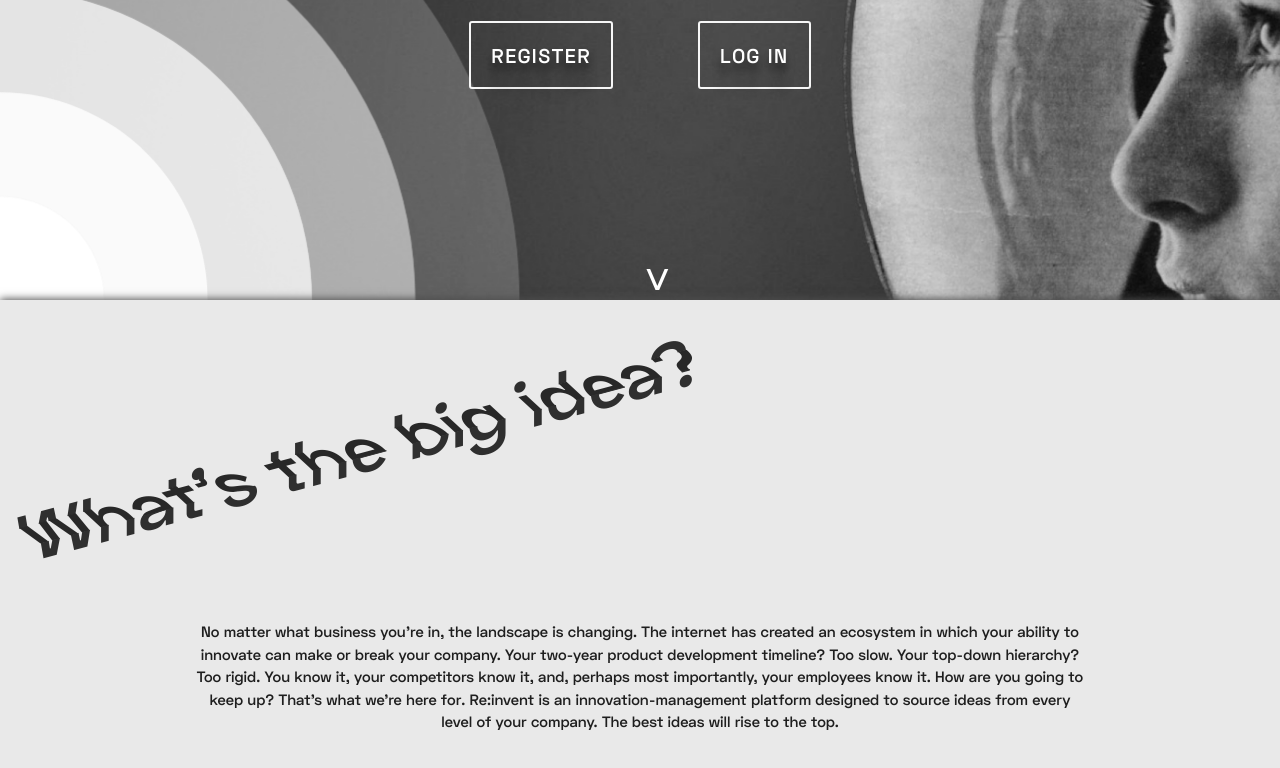
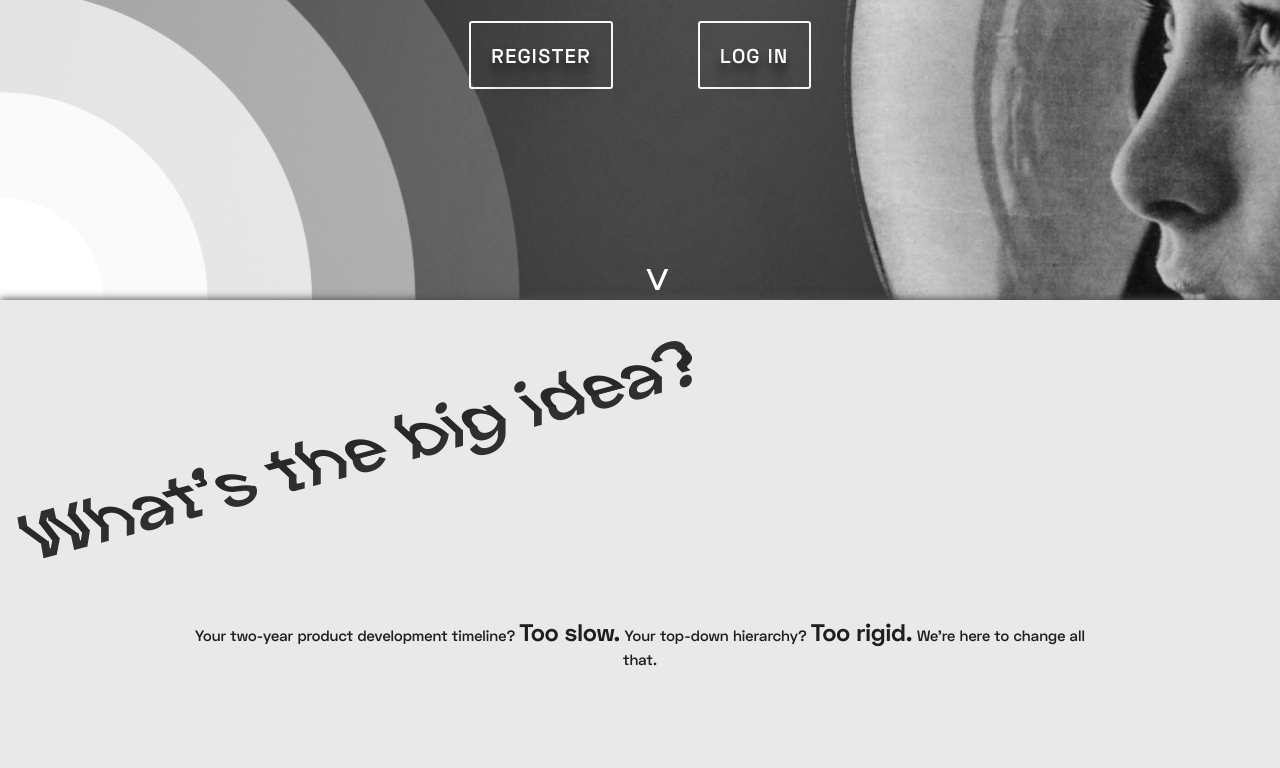
Before and after one commit to tzlomke/reinvent, a React (Create React App) app in the folder client/: page / in a window 1280 px wide. Shown: the part 500-1268 px from the top of the page. Built offline with nearby package versions, Linux system fonts and the light colour scheme.

Commit message:
additional auth styling

```diff
--- a/client/src/components/authorization/Login.js
+++ b/client/src/components/authorization/Login.js
@@ -92,7 +92,7 @@ class Login extends Component {
 
 						<div className="col s12" style={{ paddingLeft: "11.250px" }}>
 							<h4>
-								<b>Login</b> below
+								<span style={{fontSize: "45px"}}>Log in</span>  below
 							</h4>
 							<p className="grey-text text-darken-1">
 								Don't have an account? <Link to="/register">Register</Link>
@@ -152,7 +152,7 @@ class Login extends Component {
 									type="submit"
 									className="btn auth-button"
 								>
-									Login
+									Log in
 								</button>
 							</div>
 						</form>
--- a/client/src/components/authorization/Register.js
+++ b/client/src/components/authorization/Register.js
@@ -99,7 +99,7 @@ class Register extends Component {
 
 						<div className="col s12" style={{ paddingLeft: "11.250px" }}>
 							<h4>
-								<b>Register</b> below
+								<span style={{fontSize: "45px"}}>Register</span> below
 							</h4>
 							<p className="grey-text text-darken-1">
 								Already have an account? <Link to="/login">Log in</Link>
--- a/client/src/components/authorization/style.css
+++ b/client/src/components/authorization/style.css
@@ -1,3 +1,4 @@
+/* Buttons */
 .auth-button {
 	background-color: rgba(69, 69, 69);
 }
--- a/client/src/index.css
+++ b/client/src/index.css
@@ -1,6 +1,25 @@
 @font-face {
   font-family: "SpaceGrotesk";
   src: url("../src/fonts/SpaceGrotesk/SpaceGrotesk-Light.woff");
+  font-weight: light;
+}
+
+@font-face {
+  font-family: "SpaceGrotesk";
+  src: url("../src/fonts/SpaceGrotesk/SpaceGrotesk-Regular.woff");
+  font-weight: regular;
+}
+
+@font-face {
+  font-family: "SpaceGrotesk";
+  src: url("../src/fonts/SpaceGrotesk/SpaceGrotesk-Medium.woff");
+  font-weight: medium;
+}
+
+@font-face {
+  font-family: "SpaceGrotesk";
+  src: url("../src/fonts/SpaceGrotesk/SpaceGrotesk-Bold.woff");
+  font-weight: bold;
 }
 
 body {
--- a/client/src/pages/Landing/Landing.js
+++ b/client/src/pages/Landing/Landing.js
@@ -113,12 +113,11 @@ class Landing extends Component {
 
 						{/* Text Content */}
 						<div className="row">
-							<p className="text-content">
-								No matter what business you're in, the landscape is changing. The internet has created an ecosystem in which your ability to innovate can make or break your company.
-								Your two-year product development timeline? <span>Too slow.</span> Your top-down hierarchy? <span>Too rigid.</span> You know it, your competitors know it,
-								and, perhaps most importantly, your employees know it. How are you going to keep up?
+							<p className="text-content" style={{lineHeight: "24px"}}>
+								Your two-year product development timeline? <span style={{fontWeight: "bold", fontSize: "24px"}}>Too slow.</span> Your top-down hierarchy? <span style={{fontWeight: "bold", fontSize: "24px"}}>Too rigid.</span>
+								&nbsp;We're here to change all that.
 
-								That's what we're here for. Re:invent is an innovation-management platform designed to source ideas from every level of your company. The best ideas will rise to the top.
+
 							</p>
 						</div>
 
```
